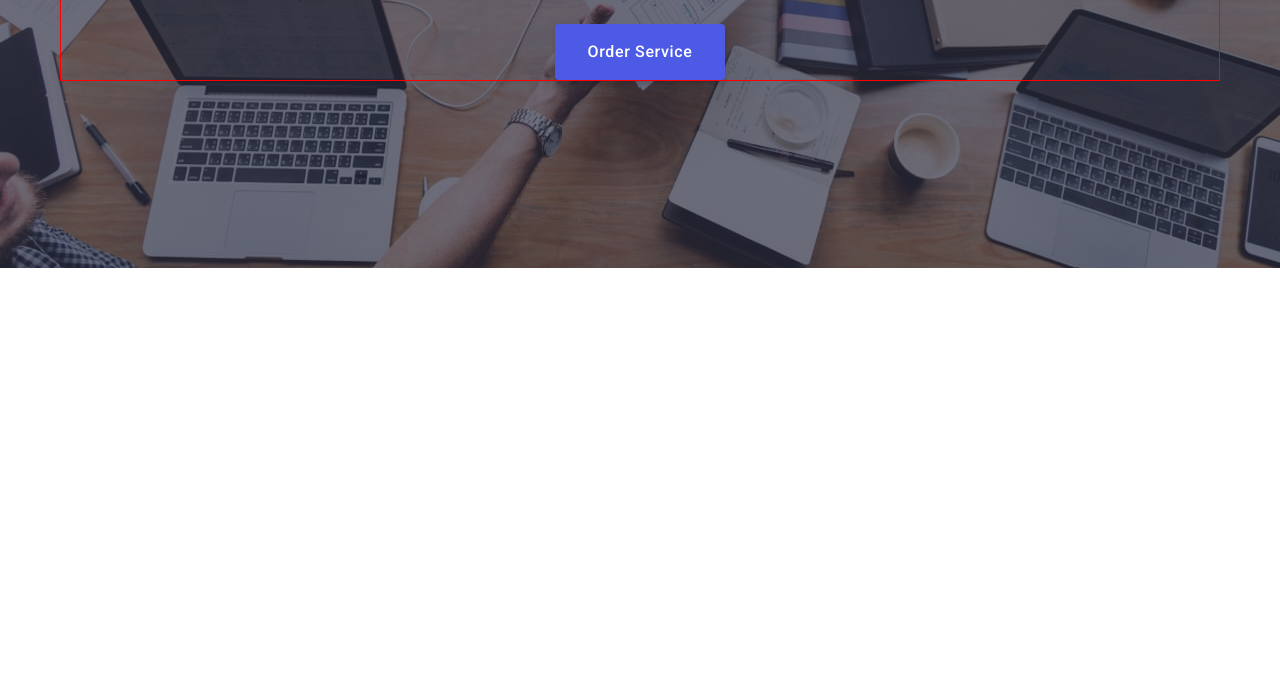
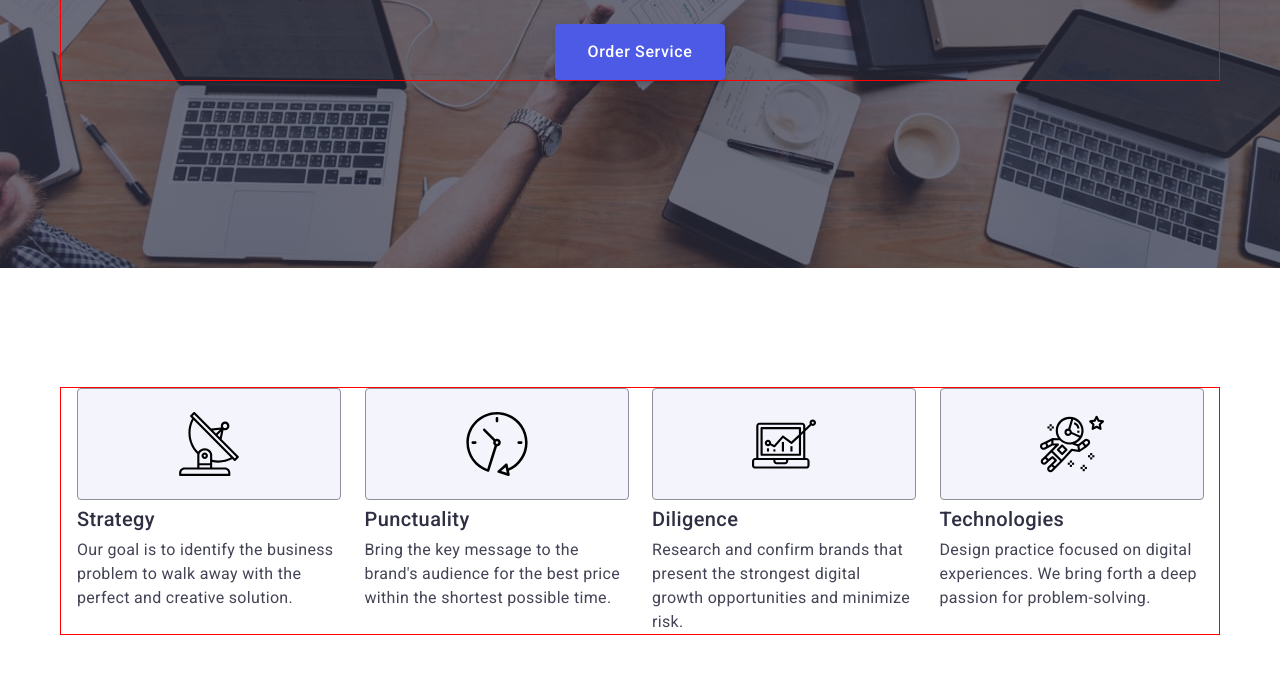
Before and after one commit to milajalika1/goit-markup-hw-06, a plain HTML site: page index.html in a window 1280 px wide. Shown: the part 404-1078 px from the top of the page. Before the commit the page ends 800 px from the top, so only its background shows below. Drawn offline with nearby package versions, Linux system fonts and the light colour scheme.

Commit message:
add section1

```diff
--- a/css/styles.css
+++ b/css/styles.css
@@ -390,3 +390,85 @@ img {
       url(../images/main-section/main-desctop@2x.jpg);
   }
 }
+
+/* ---------Features---------- */
+.features-item-wrapper {
+  display: none;
+}
+.features {
+  padding-top: 96px;
+  padding-bottom: 96px;
+}
+.features-list {
+  display: flex;
+  flex-direction: column;
+  gap: 72px;
+}
+.features-title {
+  font-weight: 700;
+  font-size: 36px;
+  line-height: 1.11;
+  letter-spacing: 0.02em;
+  text-align: center;
+  color: #2e2f42;
+  text-transform: capitalize;
+}
+.features-subtitle {
+  font-weight: 700;
+  font-size: 36px;
+  line-height: 1.11;
+  letter-spacing: 0.02em;
+  text-align: center;
+  color: #2e2f42;
+  margin-bottom: 8px;
+}
+.features-desc {
+  font-weight: 500;
+  font-size: 16px;
+  line-height: 1.5;
+  letter-spacing: 0.02em;
+  color: #434455;
+}
+@media screen and (min-width: 768px) {
+  .features-list {
+    display: flex;
+    flex-direction: row;
+    flex-wrap: wrap;
+    gap: 24px;
+    row-gap: 72px;
+  }
+  .features-item {
+    width: calc((100% - 24px) / 2);
+  }
+  .features-subtitle {
+    text-align: start;
+  }
+}
+
+@media screen and (min-width: 1158px) {
+  .features {
+    padding-top: 120px;
+    padding-bottom: 120px;
+  }
+  .features-item {
+    width: calc((100% - 24px * 3) / 4);
+  }
+  .features-item-wrapper {
+    display: flex;
+    justify-content: center;
+    align-items: center;
+    border: 1px solid #8e8f99;
+    border-radius: 4px;
+    width: 264px;
+    height: 112px;
+    background: #f4f4fd;
+    margin-bottom: 8px;
+  }
+  .features-subtitle {
+    font-weight: 500;
+    font-size: 20px;
+  }
+  .features-desc {
+    font-weight: 400;
+      }
+}
--- a/index.html
+++ b/index.html
@@ -68,7 +68,7 @@
         </div>
       </section>
       <!-- Features-->
-      <!-- <section class="features">
+      <section class="features">
         <div class="container">
           <h2 class="features-title visually-hidden">Features</h2>
           <ul class="features-list">
@@ -122,7 +122,7 @@
             </li>
           </ul>
         </div>
-      </section> -->
+      </section>
       <!-- Team-->
       <!-- <section class="team">
         <div class="container">
```
Lines whose indentation alone changed are shown as unchanged.
